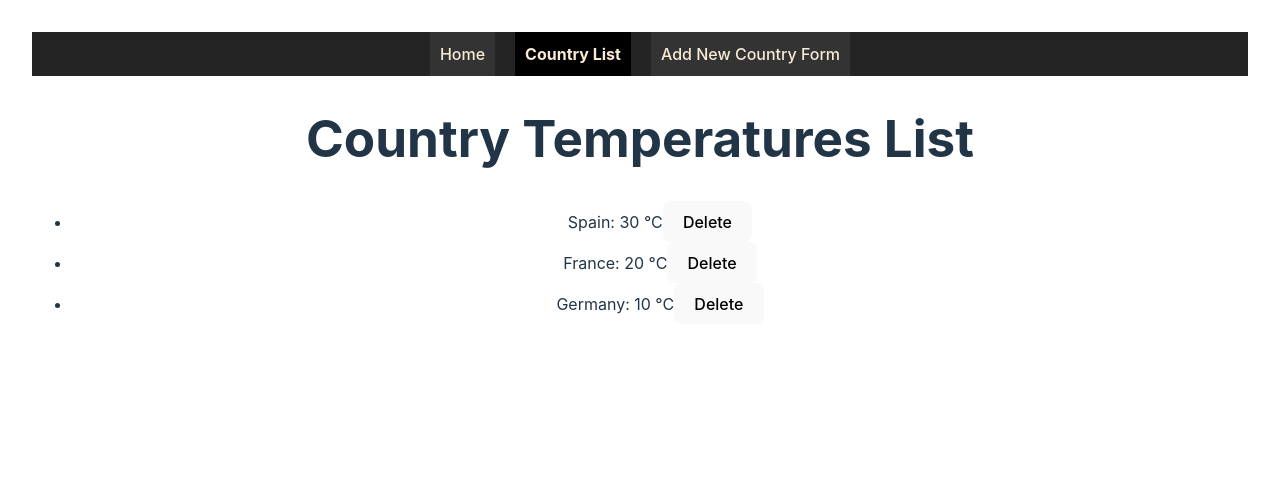
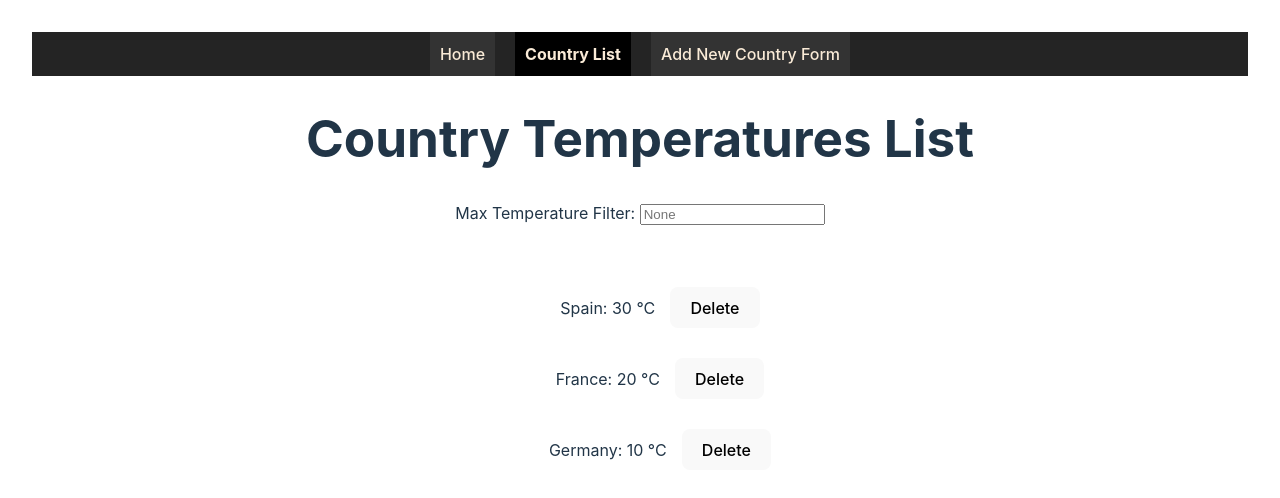
Before and after one commit to juanandma/eoi-e2e-frontend, a React (Vite) app: page /list in a window 1280 px wide. Shown: the top 498 px of the page. Built offline with nearby package versions, Linux system fonts and the light colour scheme; no server answers.

Commit message:
add filter, fix tests, fix styles

```diff
--- a/src/components/CountryTemperaturesList.jsx
+++ b/src/components/CountryTemperaturesList.jsx
@@ -1,19 +1,41 @@
-import { TemperatureUnit, toSymbol } from "../models/TemperatureUnit";
-import PropTypes from "prop-types";
+import React, { useState } from 'react';
+import PropTypes from 'prop-types';
+import { toSymbol, TemperatureUnit } from '../models/TemperatureUnit';
 
-const CountryTemperaturesList = ({ countries, deleteCountry }) => {
+const CountryTemperaturesList = ({ countries = [], deleteCountry }) => {
+  const [maxTemperature, setMaxTemperature] = useState(null);
+
+  const filteredCountries = maxTemperature
+    ? countries.filter((country) => country.temperature !== null && country.temperature <= maxTemperature)
+    : countries;
+
   return (
+    <div className="countryList">
+      <div>
+        <label htmlFor="maxTemperature">Max Temperature Filter: </label>
+        <input
+          type="number"
+          id="maxTemperature"
+          value={maxTemperature || ''}
+          onChange={(e) => setMaxTemperature(Math.min(100, e.target.value))}
+          placeholder="None"
+          max={100}
+        />
+      </div>
       <ul>
-      {countries.map((country) => (
-        <li key={country.id}>
-          {country.name}:{" "}
+        {filteredCountries.map((country) => (
+          <li className="countryListItem" key={country.id}>
+            {country.name}:{' '}
             {country.temperature !== null
               ? `${country.temperature} ${toSymbol(TemperatureUnit.CELSIUS)}`
-            : "Not available"}
-          <button onClick={() => deleteCountry(country.id)}>Delete</button>
+              : 'Not available'}
+            <button className="deleteButton" onClick={() => deleteCountry(country.id)}>
+              Delete
+            </button>
           </li>
         ))}
       </ul>
+    </div>
   );
 };
 
@@ -23,7 +45,7 @@ CountryTemperaturesList.propTypes = {
       id: PropTypes.string.isRequired,
       name: PropTypes.string.isRequired,
       temperature: PropTypes.number.isRequired,
-    }),
+    })
   ).isRequired,
   deleteCountry: PropTypes.func.isRequired,
 };
```
Also changed, not shown: 1 other file (tests, documents, lock files or other folders). Lines whose indentation alone changed are shown as unchanged.
